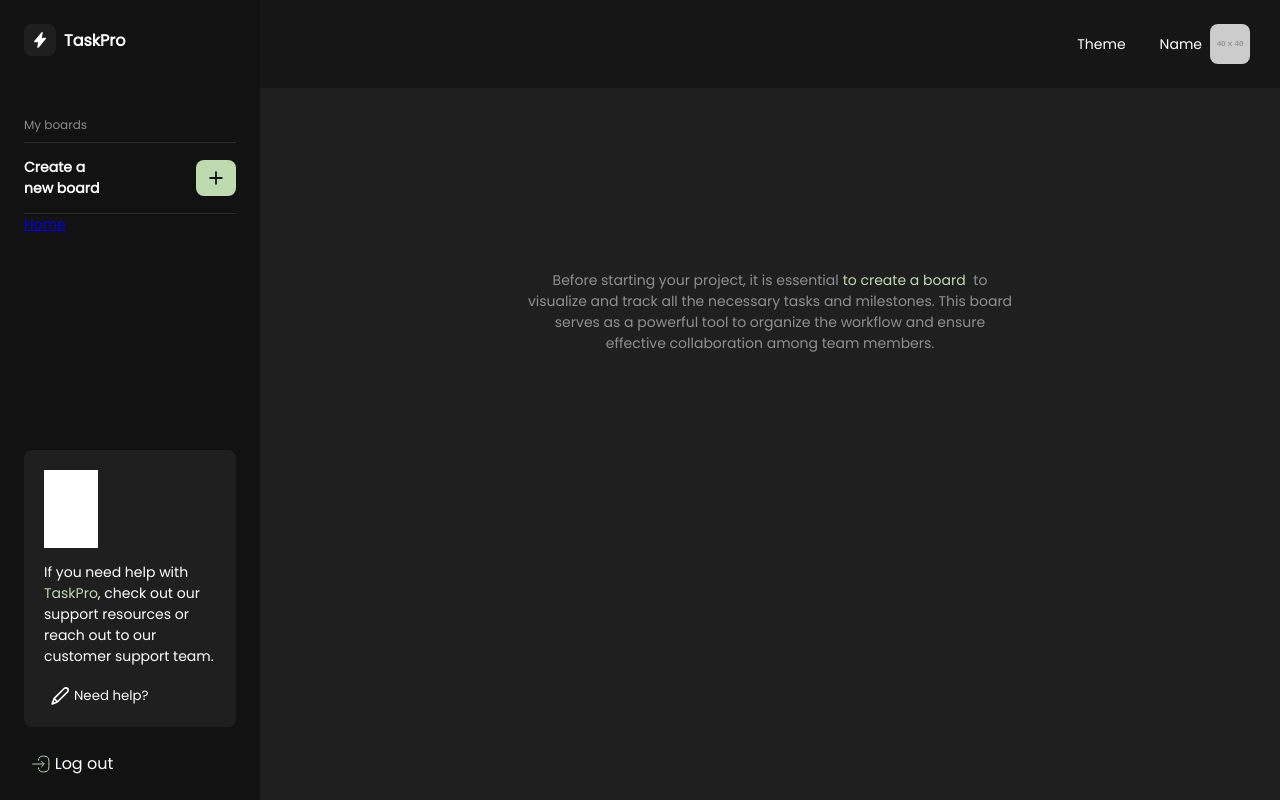
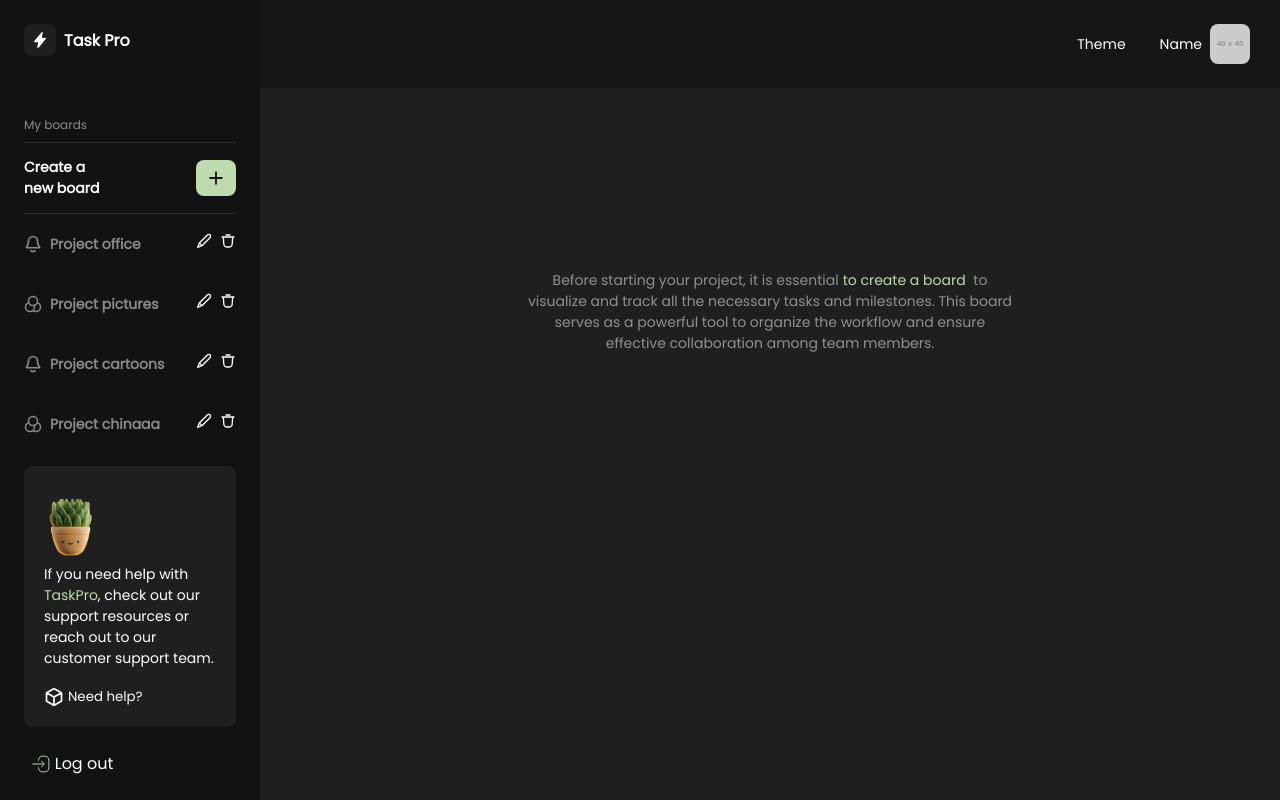
Before and after one commit to nazinamari/TaskPro, a React (Vite) app: page /home in a window 1280 px wide. Built offline with nearby package versions, Linux system fonts and the light colour scheme.

Commit message:
add board menu

```diff
--- /dev/null
+++ b/src/components/BoardCard/BoardCard.jsx
@@ -0,0 +1,26 @@
+import css from "./BoardCard.module.css";
+
+export default function BoardCard({ icon, title, id }) {
+  return (
+    <div className={css.container}>
+      <div className={css.wrapper}>
+        <svg className={css.icon}>
+          <use href={`../../../public/sprite.svg#${icon}`}></use>
+        </svg>
+        <h4>{title}</h4>
+      </div>
+      <div className={css.btnWrapper}>
+        <button type="button" className={css.btn}>
+          <svg className={css.iconBtn}>
+            <use href="../../../public/sprite.svg#icon-pencil-01"></use>
+          </svg>
+        </button>
+        <button type="button" className={css.btn}>
+          <svg className={css.iconBtn}>
+            <use href="../../../public/sprite.svg#icon-trash-04"></use>
+          </svg>
+        </button>
+      </div>
+    </div>
+  );
+}
--- /dev/null
+++ b/src/components/BoardCard/BoardCard.module.css
@@ -0,0 +1,33 @@
+.icon {
+  width: 18px;
+  height: 18px;
+  --color2: rgb(255, 255, 255, 0.5);
+  --color1: rgb(255, 255, 255, 0.5);
+}
+.container {
+  display: flex;
+  align-items: center;
+  justify-content: space-between;
+  height: 60px;
+  color: rgb(255, 255, 255, 0.5);
+}
+.wrapper {
+  display: flex;
+  align-items: center;
+  gap: 8px;
+}
+.btnWrapper {
+  display: flex;
+  gap: 8px;
+  align-items: center;
+  justify-content: center;
+}
+.iconBtn {
+  width: 16px;
+  height: 16px;
+}
+.btn {
+  padding: 0;
+  background-color: inherit;
+  border: none;
+}
--- a/src/components/BoardNavigation/BoardNavigation.jsx
+++ b/src/components/BoardNavigation/BoardNavigation.jsx
@@ -1,9 +1,24 @@
-import { NavLink } from 'react-router-dom';
+import BoardCard from "../BoardCard/BoardCard";
+import css from "./BoardNavigation.module.css";
+export default function BoardNavigation() {
+  const arr = [
+    { icon: "icon-bell-01", title: "Project office", id: "1" },
+    { icon: "icon-colors", title: "Project pictures", id: "2" },
+    { icon: "icon-bell-01", title: "Project cartoons", id: "3" },
+    { icon: "icon-colors", title: "Project chinaaa", id: "4" },
+    { icon: "icon-bell-01", title: "Project sauntres", id: "5" },
+    { icon: "icon-colors", title: "Project icons", id: "6" },
+  ];
 
-export default function BoardNavigation() {
-	return (
-		<nav>
-			<NavLink>Home</NavLink>
-		</nav>
-	);
+  return (
+    <nav>
+      <ul className={css.list}>
+        {arr.map(({ icon, title, id }) => (
+          <li key={id}>
+            <BoardCard icon={icon} title={title} id={id} />
+          </li>
+        ))}
+      </ul>
+    </nav>
+  );
 }
--- a/src/components/BoardNavigation/BoardNavigation.module.css
+++ b/src/components/BoardNavigation/BoardNavigation.module.css
@@ -0,0 +1,5 @@
+.list {
+  flex: 1;
+  overflow-y: auto;
+  height: 240px;
+}
--- a/src/components/LogoComponent/LogoComponent.jsx
+++ b/src/components/LogoComponent/LogoComponent.jsx
@@ -3,10 +3,10 @@ import css from "./LogoComponent.module.css";
 export default function LogoComponent() {
   return (
     <div className={css.container}>
-      <svg className={css.icon}>
+      <svg className={css.icon} width="32" height="32">
         <use href="../../../public/sprite.svg#icon-iconlogo"></use>
       </svg>
-      <h1 className={css.title}>TaskPro</h1>
+      <h1 className={css.title}>Task Pro</h1>
     </div>
   );
 }
--- a/src/components/LogoComponent/LogoComponent.module.css
+++ b/src/components/LogoComponent/LogoComponent.module.css
@@ -1,10 +1,6 @@
 .title {
   font-size: 16px;
   text-align: center;
-}
-.icon {
-  width: 32px;
-  height: 32px;
 }
 .container {
   display: flex;
--- a/src/components/SideBar/SideBar.jsx
+++ b/src/components/SideBar/SideBar.jsx
@@ -32,14 +32,14 @@ export default function SideBar() {
             onClick={handleCreateModal}
             className={css.addBtn}
           >
-            <svg className={css.btnIcon}>
+            <svg className={css.btnIcon} width="20" height="20">
               <use href="../../../public/sprite.svg#icon-plus"></use>
             </svg>
           </button>
         </div>
         <BoardNavigation />
         <div className={css.helpWrapper}>
-          <div className={css.image}></div> {/* Додати image */}
+          <img src="../../../public/2.png" alt="Plant" />{" "}
           <p>
             If you need help with <span className={css.span}>TaskPro</span>,
             check out our support resources or reach out to our customer support
@@ -50,10 +50,10 @@ export default function SideBar() {
             onClick={handleHelpModal}
             className={css.helpBtn}
           >
-            <svg className={css.helpIcon}>
-              <use href="../../../public/sprite.svg#icon-pencil-01"></use>
+            <svg className={css.helpIcon} width="20" height="20">
+              <use href="../../../public/sprite.svg#icon-container"></use>
             </svg>
-            Need help? {/* Додати icon */}
+            Need help?
           </button>
         </div>
         <button
@@ -69,8 +69,11 @@ export default function SideBar() {
             alert("log out");
           }}
         >
-          <svg className={css.helpIcon}>
-            <use href="../../../public/sprite.svg#icon-login"></use>
+          <svg className={css.logoutIcon} width="20" height="20">
+            <use
+              className={css.logoutIcon}
+              href="../../../public/sprite.svg#icon-login"
+            ></use>
           </svg>
           Log out
         </button>
--- a/src/components/SideBar/SideBar.module.css
+++ b/src/components/SideBar/SideBar.module.css
@@ -70,9 +70,10 @@
   border: none;
   cursor: pointer;
   display: flex;
+  padding: 0;
+  gap: 4px;
+  align-items: center;
   justify-content: center;
-  align-items: center;
-  gap: 4px;
 }
 .logoutBtn {
   width: 96px;
@@ -93,12 +94,5 @@
   font-weight: 900;
 }
 .btnIcon {
-  width: 20px;
-  height: 20px;
   stroke: #121212;
 }
-.helpIcon {
-  width: 20px;
-  height: 20px;
-  stroke: wheat;
-}
```
Also changed, not shown: public/2.png (added), public/sprite.svg.
